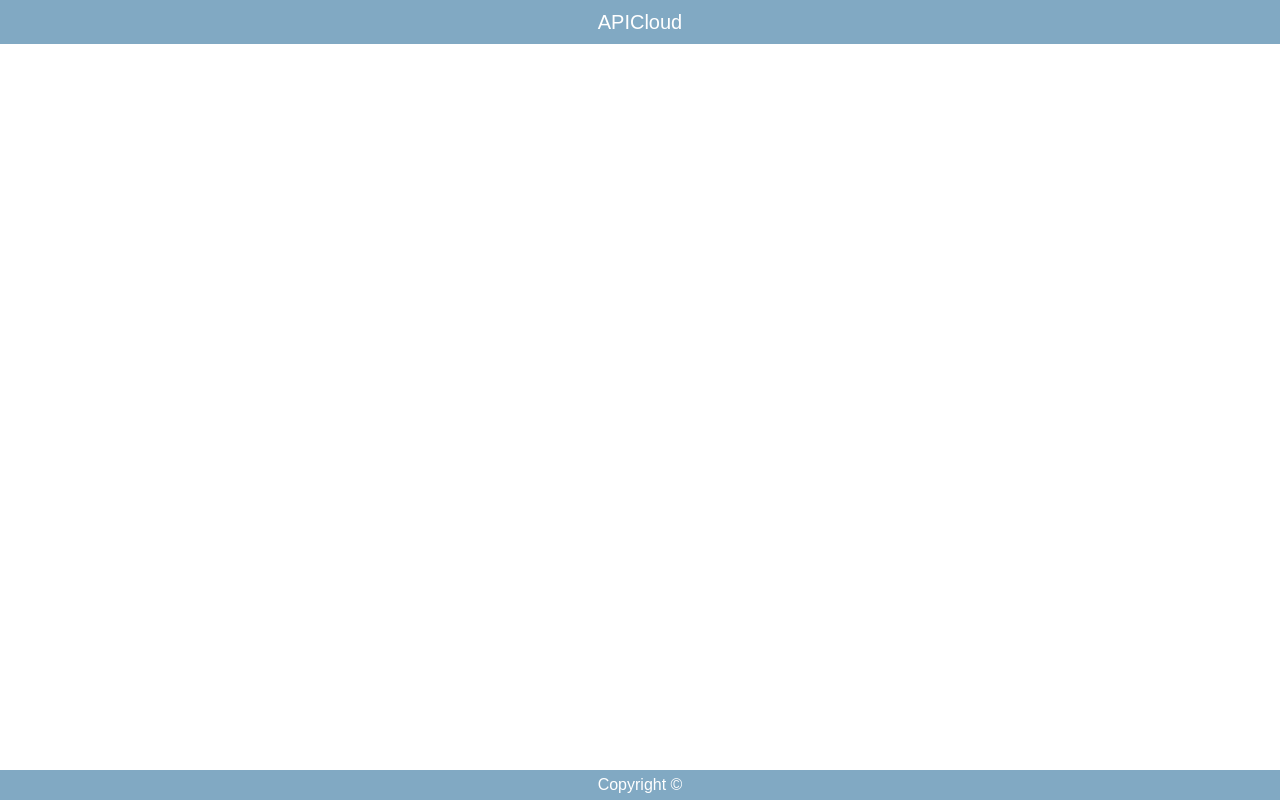
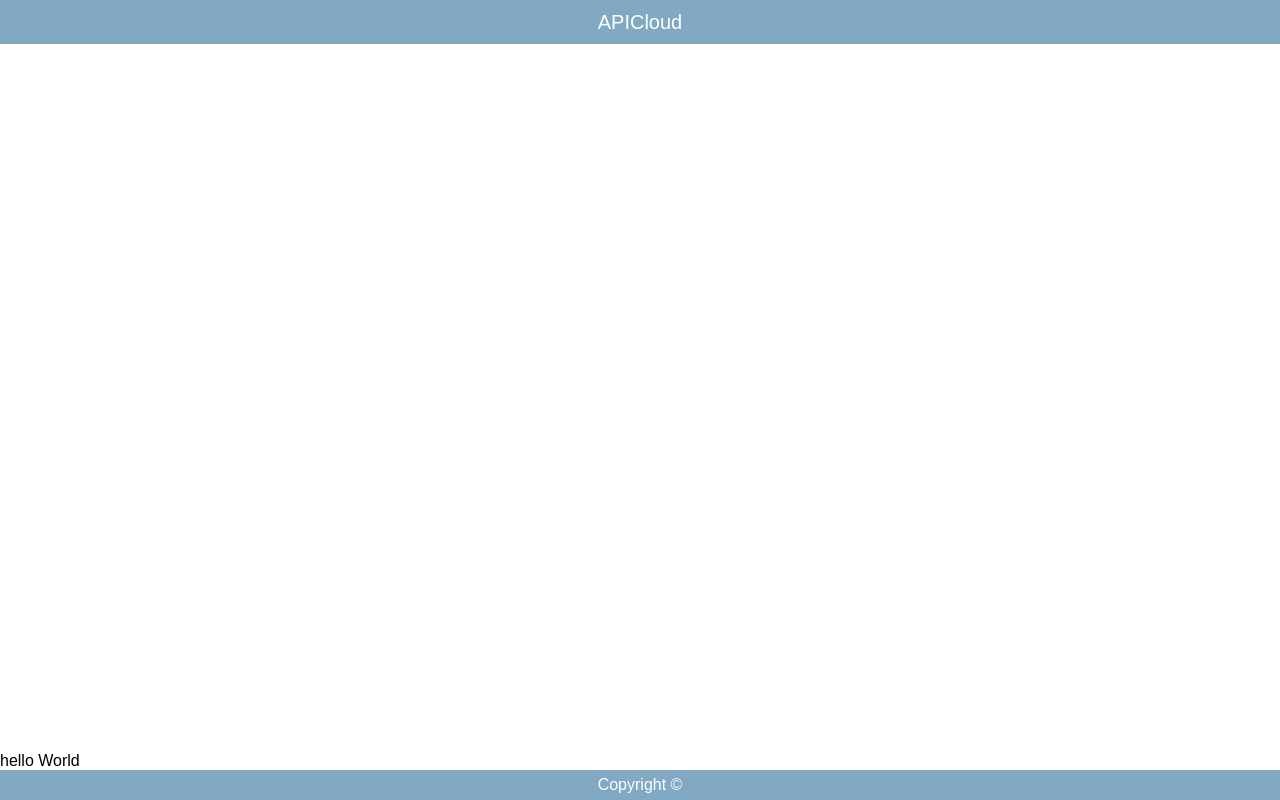
Before and after one commit to Miaodashu/firstApp, a plain HTML site: page index.html in a window 1280 px wide. Drawn offline with Linux system fonts and the light colour scheme.

Commit message:
第一次提交

```diff
--- a/index.html
+++ b/index.html
@@ -50,6 +50,9 @@
     <section class="flex-1">
 
     </section>
+    <section>
+      hello World
+    </section>
     <footer>Copyright &copy;<span id="year"></span></footer>
 </body>
 <script type="text/javascript" src="./script/api.js"></script>
```
